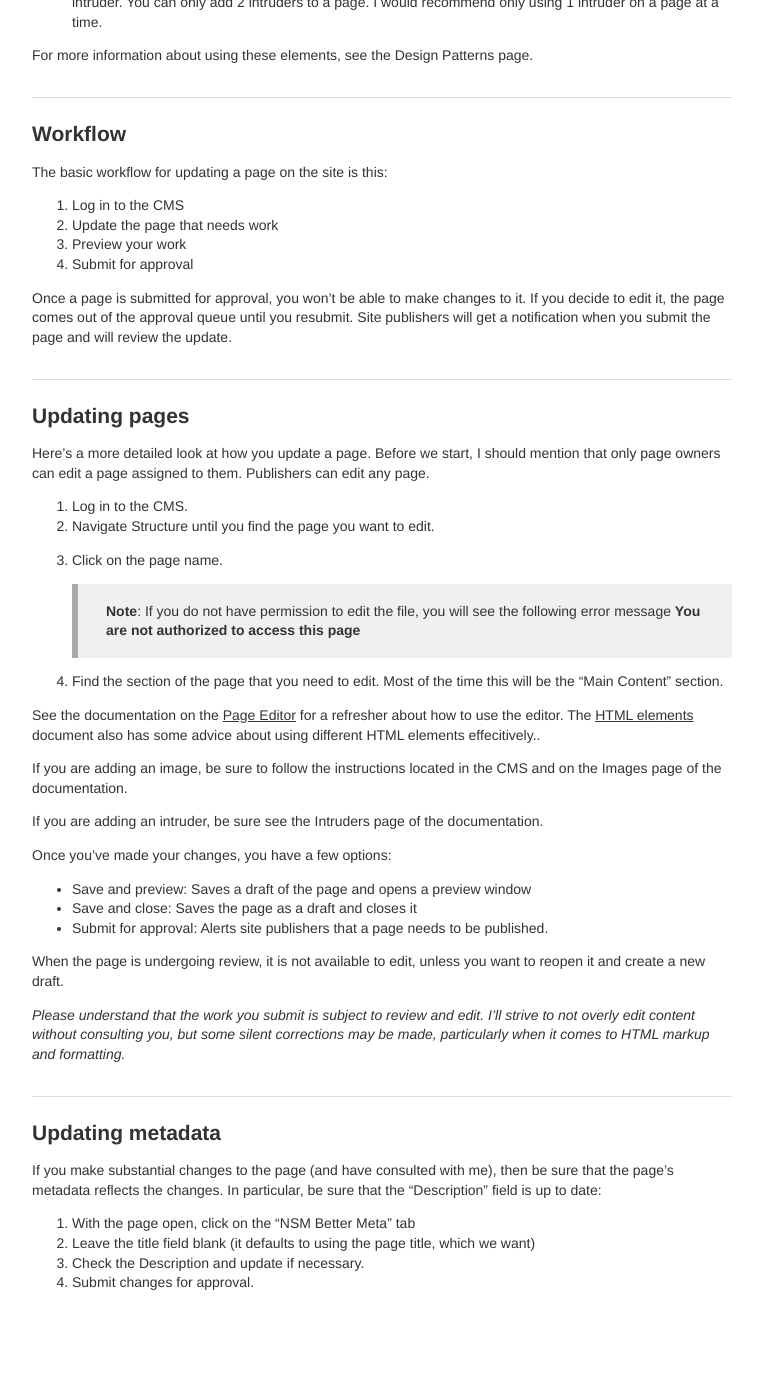
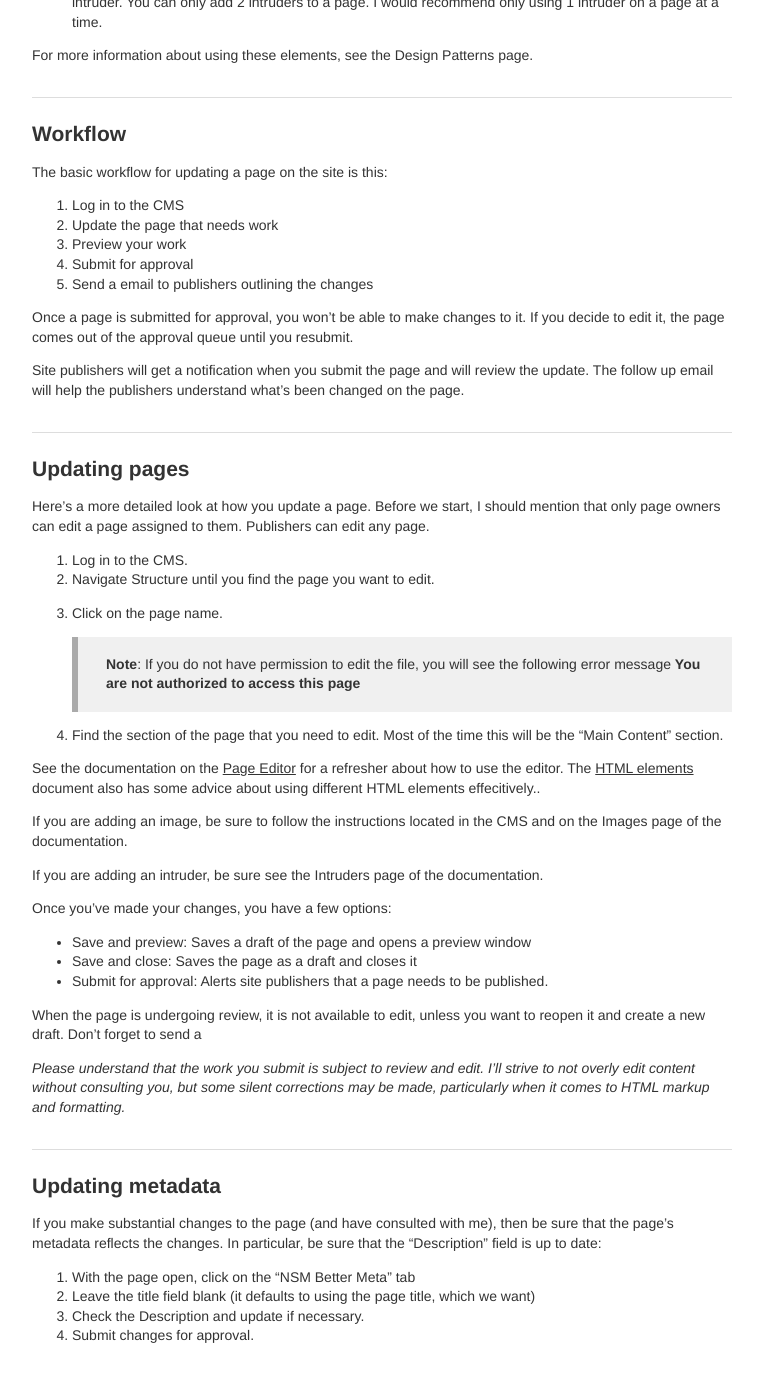
Before and after one commit to dpplweb/dppl-docs, a Jekyll site: the page built from pages/index.markdown, in a window 1280 px wide and 1400 px high, scrolled down 840 px. Shown: the top 1382 px of the window, without its empty margins (258-1021 px from the left). Built offline with Jekyll 4.4.1, drawn with Linux system fonts in a browser that asks for light colours; Markdown is read by kramdown in place of the engine named in the settings; before the commit the page ends 2187 px from its top, so only the background shows below that.

Commit message:
updates to pages page

```diff
--- a/pages/index.markdown
+++ b/pages/index.markdown
@@ -43,8 +43,11 @@ The basic workflow for updating a page on the site is this:
 2. Update the page that needs work
 3. Preview your work
 4. Submit for approval
+5. Send a email to publishers outlining the changes
 
-Once a page is submitted for approval, you won't be able to make changes to it. If you decide to edit it, the page comes out of the approval queue until you resubmit. Site publishers will get a notification when you submit the page and will review the update.
+Once a page is submitted for approval, you won't be able to make changes to it. If you decide to edit it, the page comes out of the approval queue until you resubmit.
+
+Site publishers will get a notification when you submit the page and will review the update. The follow up email will help the publishers understand what's been changed on the page.
 
 ## Updating pages
 
@@ -70,7 +73,7 @@ Once you’ve made your changes, you have a few options:
 - Save and close: Saves the page as a draft and closes it
 - Submit for approval: Alerts site publishers that a page needs to be published.
 
-When the page is undergoing review, it is not available to edit, unless you want to reopen it and create a new draft.
+When the page is undergoing review, it is not available to edit, unless you want to reopen it and create a new draft. Don't forget to send a
 
 *Please understand that the work you submit is subject to review and edit. I’ll strive to not overly edit content without consulting you, but some silent corrections may be made, particularly when it comes to HTML markup and formatting.*
 
```
